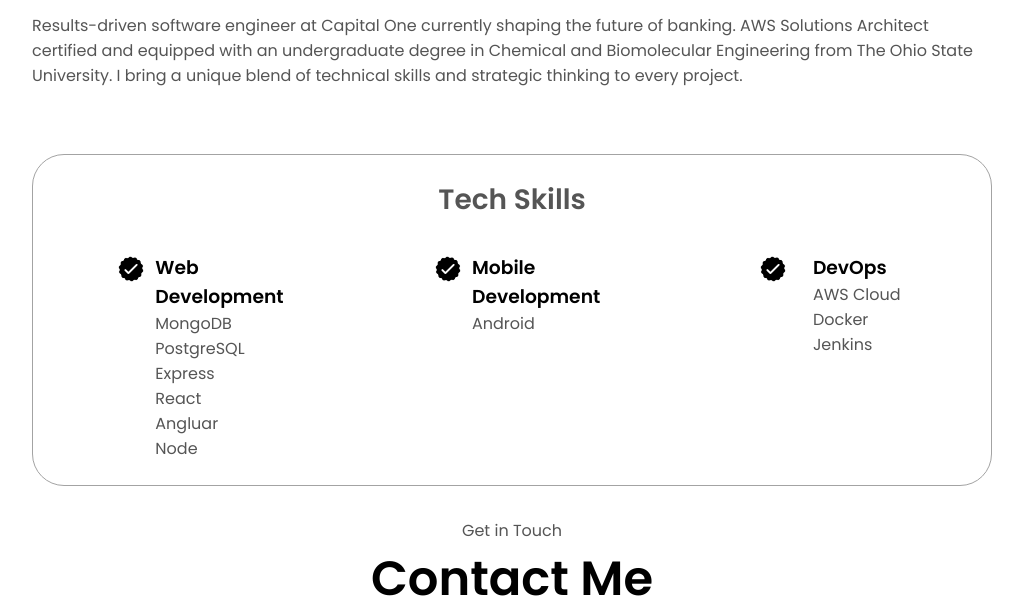
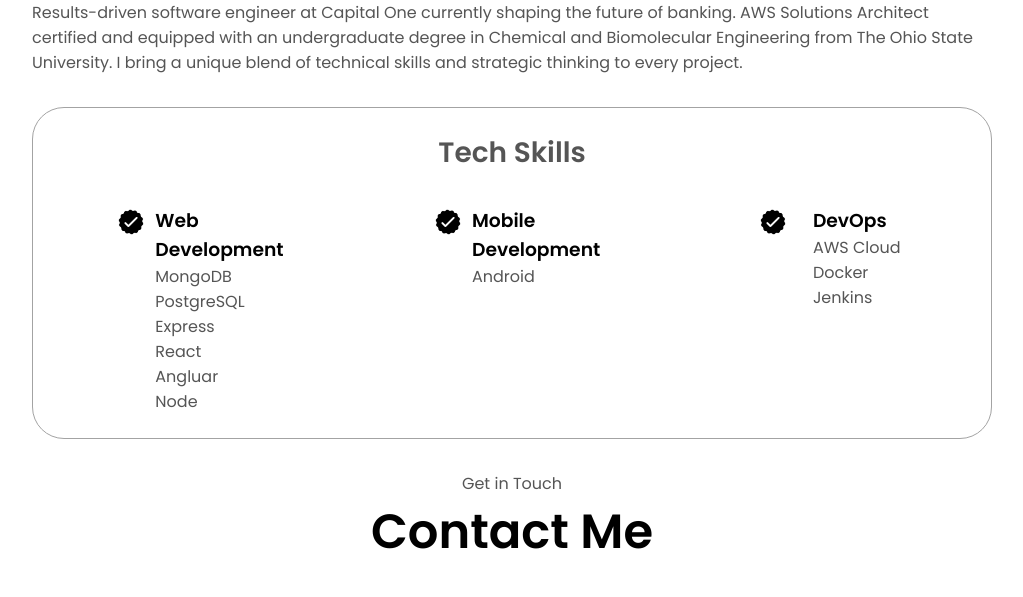
Before and after one commit to MHashmi1/mhashmi1.github.io, a plain HTML site: page index.html in a window 1280 px wide. Shown: the part 1592-2189 px from the top of the page, without its empty margins (128-1151 px from the left). Drawn offline with Linux system fonts and the light colour scheme.

Commit message:
formatting

```diff
--- a/index.html
+++ b/index.html
@@ -69,7 +69,7 @@
     </section>
     <section id="about">
       <p class="section__text__p1">Get To Know More</p>
-      <h1 class="title" style="margin-bottom: 40px;">About Me</h1>
+      <h1 class="title">About Me</h1>
       <div class="section-container">
         <div class="about-details-container">
           <div class="about-containers">
@@ -122,7 +122,7 @@
       </div>
     </section>
     <section id="experience" style="height: auto">
-      <div class="experience-details-container" style="margin-top: 50px">
+      <div class="experience-details-container">
         <div class="details-container">
           <h2 class="experience-sub-title">Tech Skills</h2>
           <div class="article-container">
--- a/style.css
+++ b/style.css
@@ -150,7 +150,6 @@ a:hover {
 
 section {
   padding-top: 4vh;
-  height: 96vh;
   margin: 0 10rem;
   box-sizing: border-box;
   min-height: fit-content;
```
